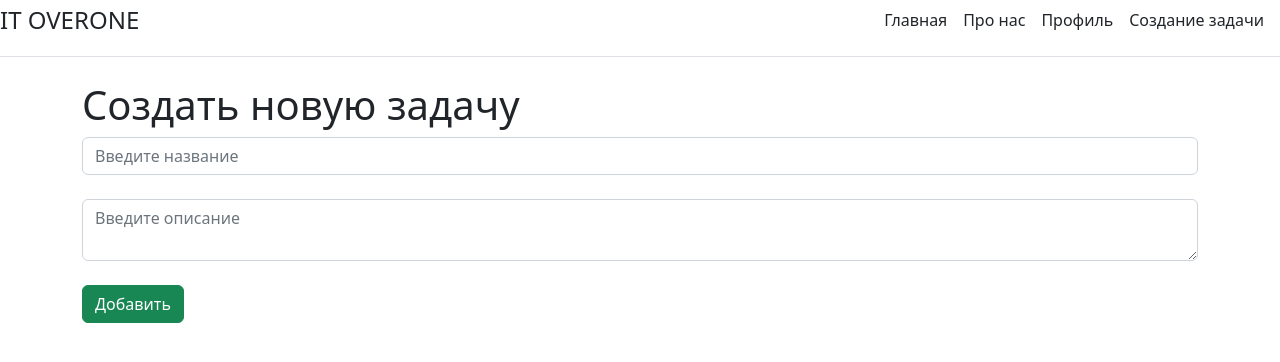
After one commit to Motoger/Website, a Django app: page /create in a window 1280 px wide. The commit adds this page. Shown: the top 362 px of the page. Run offline with Django 4.2, Linux system fonts and the light colour scheme.

Commit message:
Урок №: Создание страниц для добавления задач в БД На этом уроке вы начнёте создавать страницу для добавлении задачи в базу данных на сайте.

```diff
--- a/website/main/templates/main/base.html
+++ b/website/main/templates/main/base.html
@@ -15,6 +15,7 @@
         <a class="me-3 py-2 text-dark text-decoration-none" href="{% url 'home' %}">Главная</a>
         <a class="me-3 py-2 text-dark text-decoration-none" href="{% url 'about' %}">Про нас</a>
         <a class="me-3 py-2 text-dark text-decoration-none" href="{% url 'profile' %}">Профиль</a>
+        <a class="me-3 py-2 text-dark text-decoration-none" href="{% url 'create' %}">Создание задачи</a>
       </nav>
     </div>
     <div class="container">
--- /dev/null
+++ b/website/main/templates/main/create.html
@@ -0,0 +1,15 @@
+{% extends 'main/base.html' %}
+
+{% block title %}
+Создать новую задачу
+{% endblock %}
+
+{% block content %}
+<h1>Создать новую задачу</h1>
+<form method="post">
+    <input type="text" placeholder="Введите название" class="form-control"><br>
+    <textarea type="text" placeholder="Введите описание" class="form-control"></textarea><br>
+    <button type="submit" class="btn btn-success">Добавить</button>
+
+</form>
+{% endblock %}
--- a/website/main/templates/main/index.html
+++ b/website/main/templates/main/index.html
@@ -5,7 +5,8 @@
 {% endblock %}
 
 {% block content %}
-<h1>Главная страница</h1>
+    <h1>Главная страница</h1>
+    {% if tasks %}
     {% for el in tasks %}
     <div class="alert alert-warning mt-2">
        <h3>{{el.title}}</h3>
@@ -13,4 +14,7 @@
        <p>{{el.prise}}</p>
     </div>
     {% endfor %}
+    {% else %}
+        <p>У вас нет записей</p>
+    {% endif %}
 {% endblock %}
--- a/website/main/urls.py
+++ b/website/main/urls.py
@@ -5,4 +5,5 @@ urlpatterns = [
     path('', views.index, name= 'home'),
     path('about-us/', views.about, name='about'),
     path('profile/', views.profile, name= 'profile'),
+    path('create', views.create, name= 'create')
 ]
--- a/website/main/views.py
+++ b/website/main/views.py
@@ -2,7 +2,7 @@ from django.shortcuts import render
 from .models import Task
 
 def index(request):
-    task=Task.objects.all()
+    task=Task.objects.order_by('-id')
     return render(request, 'main/index.html',{'title':'Главная страница', 'tasks':task})
 
 def about(request):
@@ -10,3 +10,6 @@ def about(request):
 
 def profile(request):
     return render(request, 'main/profile.html')
+
+def create(request):
+    return render(request, 'main/create.html')
```
